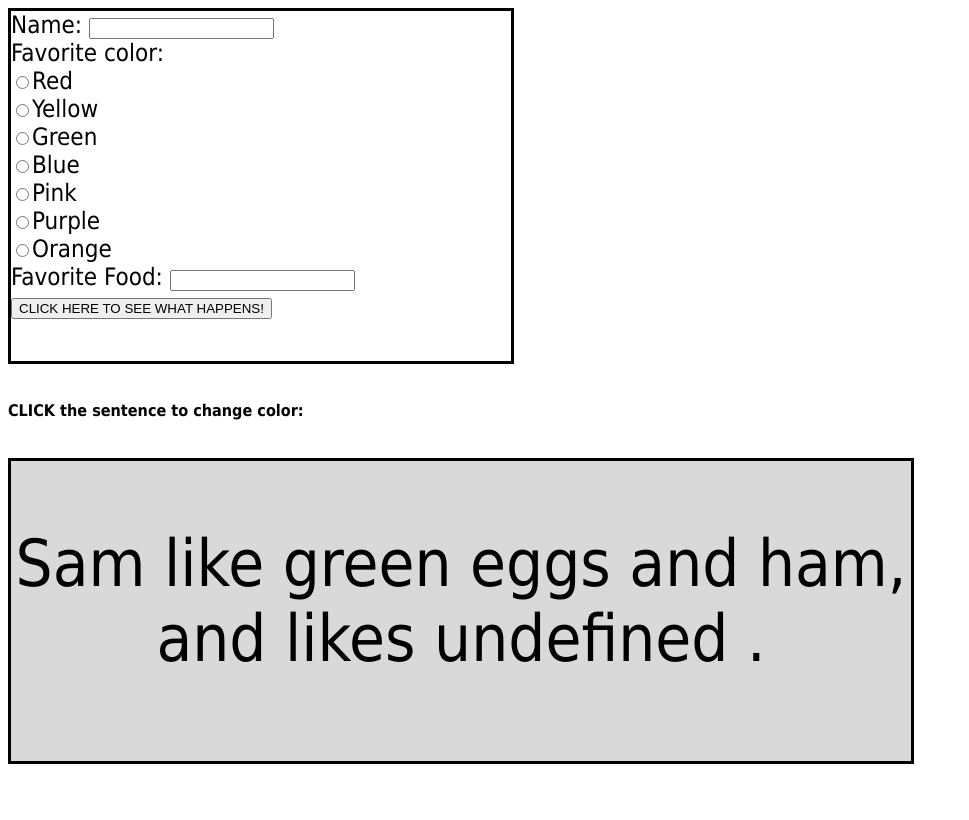
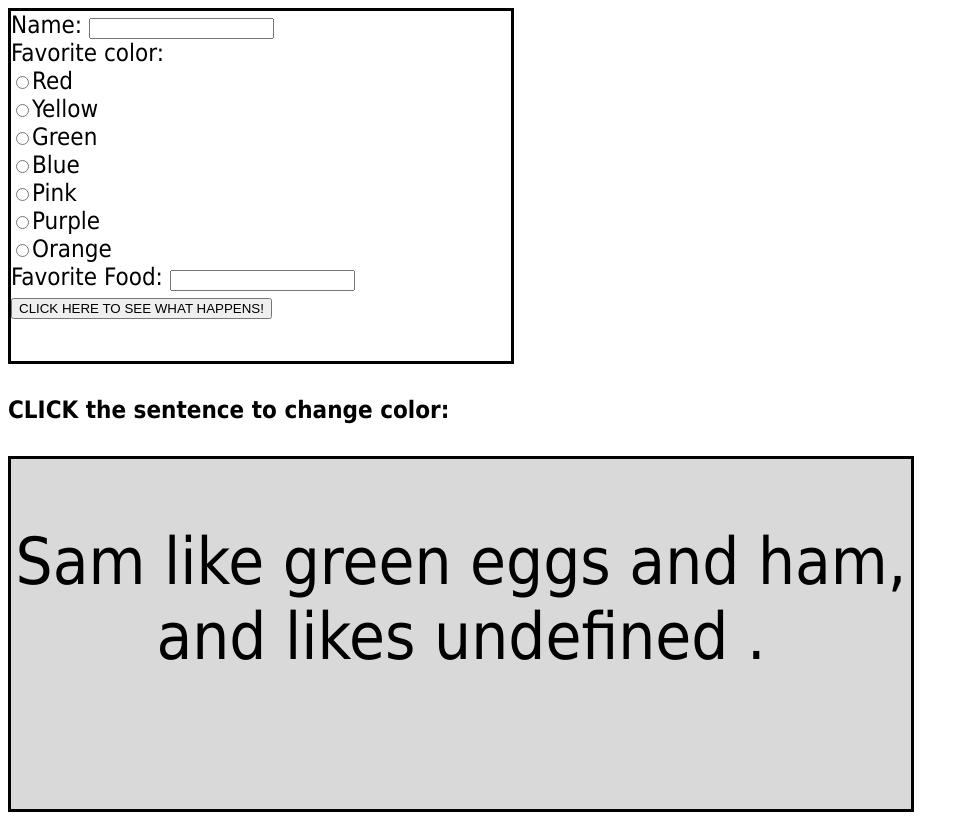
Before and after one commit to sharonw4769/banner-generator, a plain HTML site: page index.html in a window 1280 px wide. Both pictures are taken after a click on the button "CLICK HERE TO SEE WHAT HAPPENS!". Shown: the whole page, without its empty margins (0-969 px from the left). Drawn offline with nearby package versions, Linux system fonts and the light colour scheme.

Commit message:
change heading font

```diff
--- a/index.html
+++ b/index.html
@@ -34,7 +34,7 @@
       background-color: #d9d9d9;
       border: solid;
       width: 900px;
-      height: 300px;
+      height: 350px;
     }
     p {
       text-align: center;
@@ -74,7 +74,7 @@
   <br>
   <button>CLICK HERE TO SEE WHAT HAPPENS!</button>
   </div>
-  <h6>CLICK the sentence to change color:</h6>
+  <h4>CLICK the sentence to change color:</h4>
 
 <div id="banner">
   <p>
```
